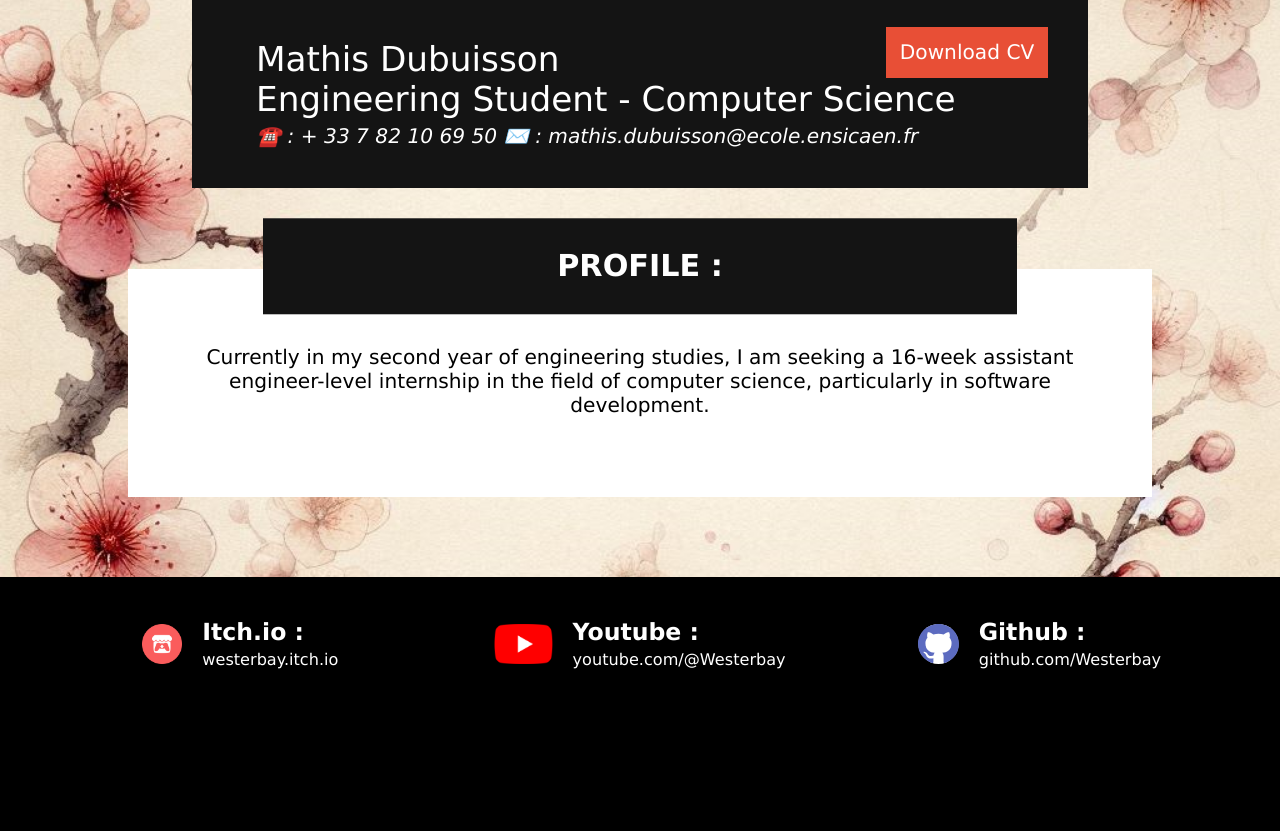
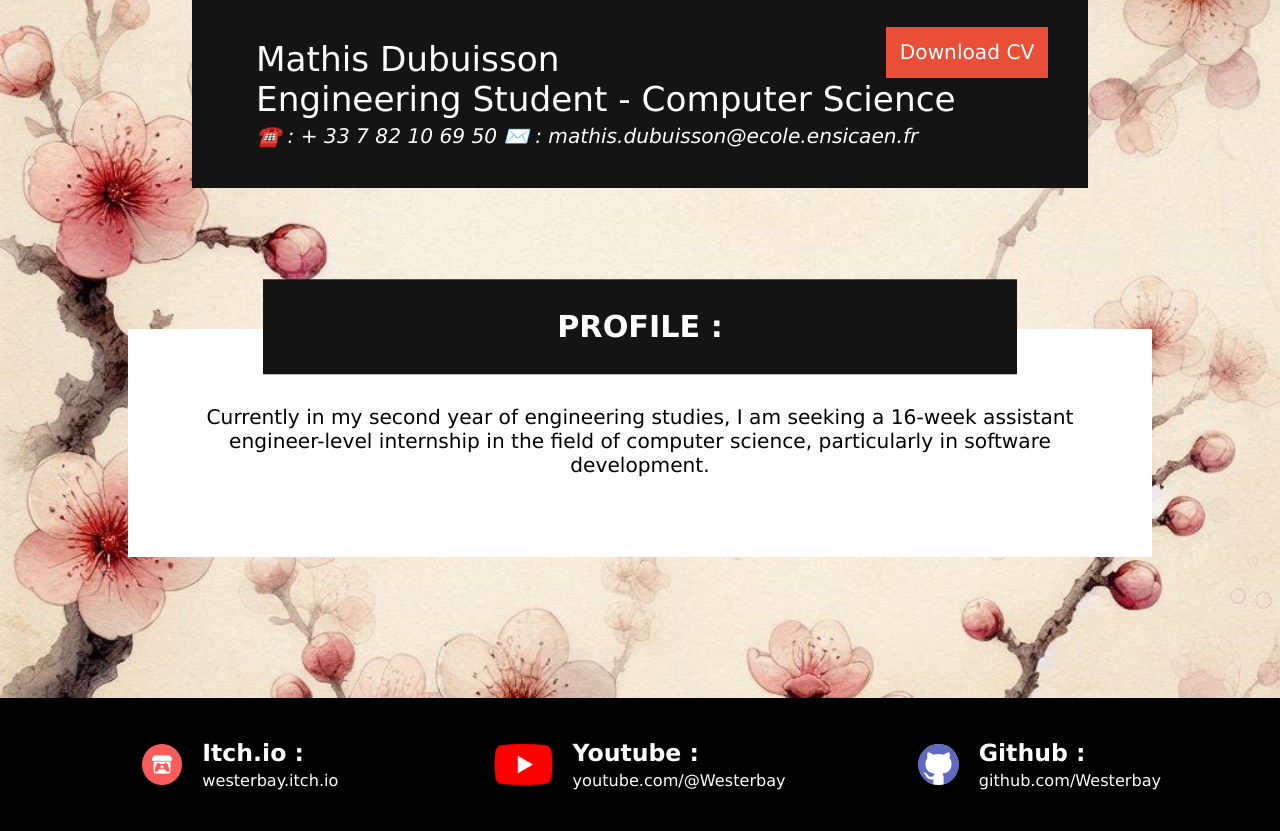
Before and after one commit to Westerbay/Home-Page, a PHP site: page /resume/index.html in a window 1280 px wide. Shown: the part 270-1101 px from the top of the page. Before the commit the page ends 939 px from the top, so only its background shows below. Run offline with PHP 8.4, Linux system fonts and the light colour scheme.

Commit message:
Update resume.css

```diff
--- a/resume/css/resume.css
+++ b/resume/css/resume.css
@@ -1,7 +1,7 @@
 body > article {
 	background: white;
 	padding: 2em 2em 1em 2em;
-	margin: 4em;
+	margin: 7em;
 	margin-left: auto;
 	margin-right: auto;
 	max-width: 80%;
```
